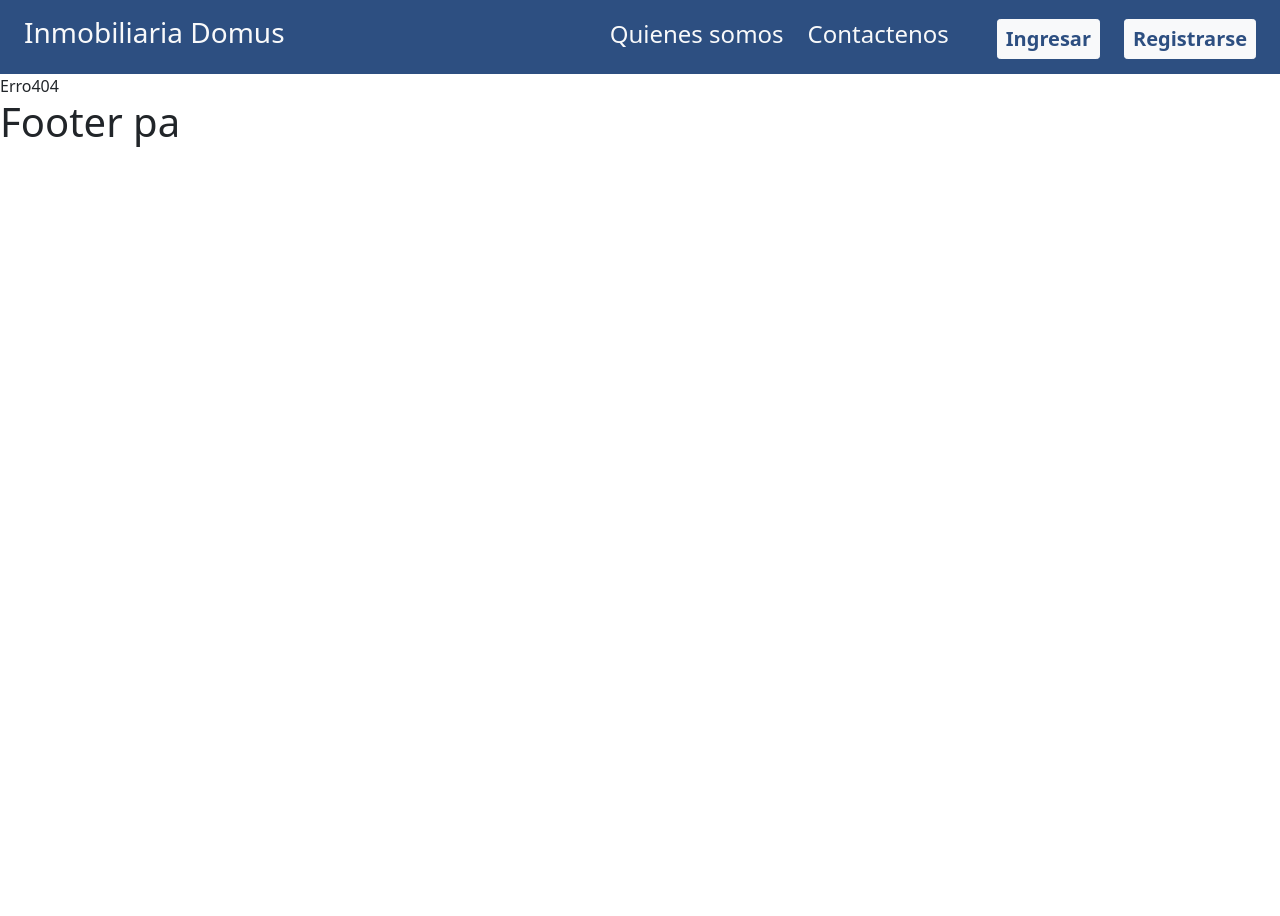
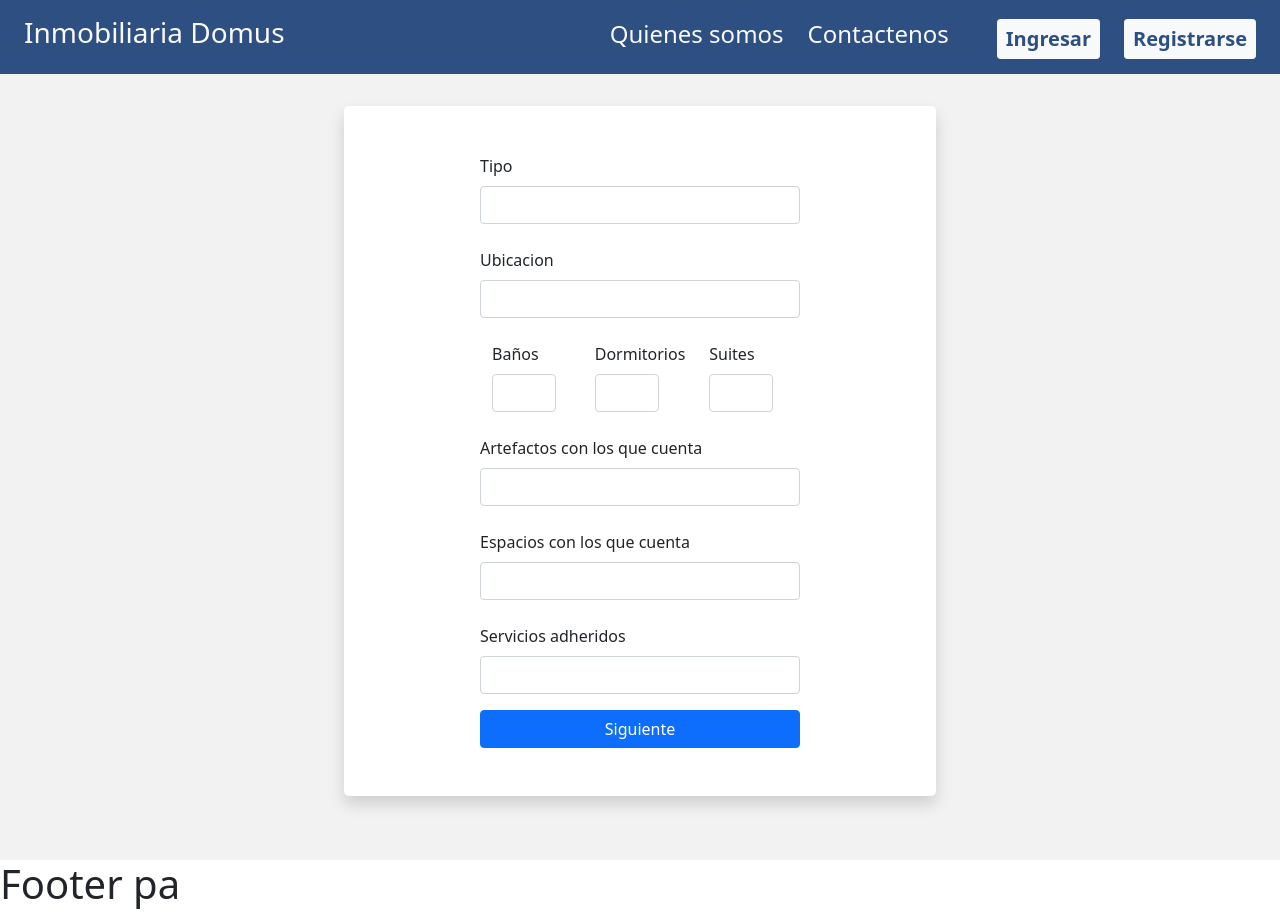
Before and after one commit to joaquindlr/DomusSystem, a React (Create React App) app: page /ejemplo in a window 1280 px wide. Before the commit the page ends 800 px from the top, so only its background shows below. Built offline with nearby package versions, Linux system fonts and the light colour scheme.

Commit message:
se arreglo un ejemplo

```diff
--- /dev/null
+++ b/src/components/ejemplo/parte1.js
@@ -0,0 +1,70 @@
+const parte1 = () => {
+  return (
+    <>
+      <label for="tipo" className="form-label">
+        Tipo
+      </label>
+      <input type="text" className="form-control imput" id="tipo" />
+      <br />
+      <label for="ubi" className="form-label">
+        Ubicacion
+      </label>
+      <input type="textor" className="form-control imput" id="ubi" />
+      <br />
+      <div className="container">
+        <div className="row">
+          <div className="col">
+            <label for="ubi" className="form-label">
+              Baños
+            </label>
+            <input
+              type="number"
+              className="form-control"
+              style={{ width: "4rem" }}
+              id="ubi"
+            />
+          </div>
+          <div className="col">
+            <label for="ubi" className="form-label">
+              Dormitorios
+            </label>
+            <input
+              type="number"
+              className="form-control"
+              style={{ width: "4rem" }}
+              id="ubi"
+            />
+          </div>
+          <div className="col">
+            <label for="ubi" className="form-label">
+              Suites
+            </label>
+            <input
+              type="number"
+              className="form-control"
+              style={{ width: "4rem" }}
+              id="ubi"
+            />
+          </div>
+        </div>
+      </div>
+      <br />
+      <label for="Telef" className="form-label">
+        Artefactos con los que cuenta
+      </label>
+      <input type="texto" className="form-control imput" id="Telef" />
+      <br />
+      <label for="Fnacim" className="form-label">
+        Espacios con los que cuenta
+      </label>
+      <input type="texto" className="form-control imput" id="Fnacim" />
+      <br />
+      <label for="PyC" className="form-label">
+        Servicios adheridos
+      </label>
+      <input type="text" className="form-control imput" id="PyC" />
+    </>
+  );
+};
+
+export default parte1;
--- /dev/null
+++ b/src/components/ejemplo/parte2.js
@@ -0,0 +1,87 @@
+const Parte2 = () => {
+  return (
+    <div>
+      <label for="correo" className="form-label">
+        Contrato
+      </label>
+      <input type="text" className="form-control imput" id="correo" />
+      <br />
+      <div className="container">
+        <div className="row">
+          <div className="col">
+            <label for="ubi" className="form-label">
+              Numero Cliente
+            </label>
+            <input
+              type="number"
+              className="form-control"
+              style={{ width: "6rem" }}
+              id="ubi"
+            />
+          </div>
+          <div className="col">
+            <label for="ubi" className="form-label">
+              Tipo Cliente
+            </label>
+            <input
+              type="text"
+              className="form-control"
+              style={{ width: "6rem" }}
+              id="ubi"
+            />
+          </div>
+        </div>
+      </div>
+
+      <br />
+      <label for="ConfCorreo" className="form-label">
+        Nombre Cliente
+      </label>
+      <input type="text" className="form-control imput" id="ConfCorreo" />
+      <br />
+      <div className="container">
+        <div className="row">
+          <div className="col">
+            <label for="ubi" className="form-label">
+              DNI
+            </label>
+            <input
+              type="number"
+              className="form-control"
+              style={{ width: "6rem" }}
+              id="ubi"
+            />
+          </div>
+          <div className="col">
+            <label for="ubi" className="form-label">
+              Telefono
+            </label>
+            <input
+              type="number"
+              className="form-control"
+              style={{ width: "6rem" }}
+              id="ubi"
+            />
+          </div>
+        </div>
+      </div>
+      <br />
+      <label for="Usuario" className="form-label">
+        Correo eletronico
+      </label>
+      <input
+        type="email"
+        className="form-control imput"
+        id="Usuario"
+        placeholder="Nombre@ejemplo"
+      />
+      <br />
+      <label for="Usuario" className="form-label">
+        Direccion
+      </label>
+      <input type="text" className="form-control imput" id="Usuario" />
+      <br />
+    </div>
+  );
+};
+export default Parte2;
--- /dev/null
+++ b/src/components/ejemplo/parte3.js
@@ -0,0 +1,12 @@
+const Parte3 = () => {
+  return (
+    <div>
+      <label for="Contraseña" className="form-label">
+        Descripcion
+      </label>
+      <input type="text" className="form-control imput" id="Contraseña" />
+      <br />
+    </div>
+  );
+};
+export default Parte3;
--- a/src/configs/routes.js
+++ b/src/configs/routes.js
@@ -9,6 +9,7 @@ import NuevoClienteParticular from "../pages/NuevoClienteParticular";
 import NuevoClienteCorporativo from "../pages/NuevoClienteCorporativo";
 import MenuEmpleado from "../pages/MenuEmpleado";
 import Documentacion from "../pages/Documentacion";
+import Ejemplo from "../pages/ejemplo";
 
 //register
 
@@ -56,6 +57,7 @@ const routes = [
         component: Documentacion,
         exact: true,
       },
+      { path: "/ejemplo", component: Ejemplo, exact: true },
       {
         component: Error404,
       },
--- /dev/null
+++ b/src/pages/ejemplo.js
@@ -0,0 +1,58 @@
+import React, { useEffect, useState } from "react";
+
+import Parte1 from "../components/ejemplo/parte1";
+import Parte2 from "../components/ejemplo/parte2";
+import Parte3 from "../components/ejemplo/parte3";
+
+const NuevaPropiedad = () => {
+  const [parte, setParte] = useState(1);
+
+  const siguienteParte = () => {
+    setParte(parte + 1);
+  };
+
+  return (
+    <>
+      <div
+        style={{
+          display: "grid",
+          placeItems: "center",
+          backgroundColor: "#f2f2f2",
+          paddingTop: "2rem",
+          paddingBottom: "4rem",
+        }}
+      >
+        <div
+          className="rounded-3 py-5 shadow "
+          style={{
+            width: "37rem",
+            display: "grid",
+            placeItems: "center",
+            backgroundColor: "white",
+          }}
+        >
+          <div
+            style={{
+              display: "grid",
+              placeItems: "center",
+            }}
+          >
+            <form className="">
+              {parte == 1 && <Parte1 />}
+              {parte == 2 && <Parte2 />}
+              {parte == 3 && <Parte3 />}
+            </form>
+            <button
+              className="btn btn-primary w-100"
+              onClick={() => siguienteParte()}
+            >
+              Siguiente
+            </button>
+          </div>
+        </div>
+      </div>
+    </>
+  );
+};
+
+export default NuevaPropiedad;
```
